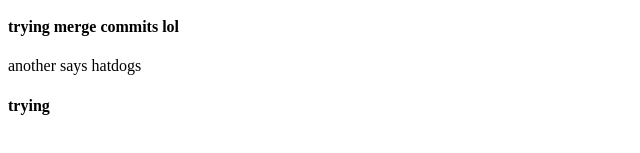
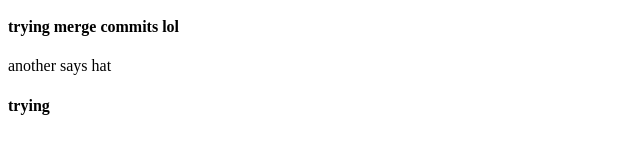
Before and after one commit to TEAM-7-SAD/team7-sem-versioning, a website: page button.html in a window 1280 px wide. Shown: the part 215-368 px from the top of the page, 0-640 px from the left. Drawn offline with Linux system fonts and the light colour scheme.

Commit message:
fix: hoho

```diff
--- a/button.html
+++ b/button.html
@@ -12,7 +12,7 @@
     <h2>did something</h2>
     <h3>trying squash</h3>
     <h4>trying merge commits lol</h4>
-    <p>another says hatdogs</p>
+    <p>another says hat</p>
     <h4>trying</h4>
   </body>
 </html>
```
